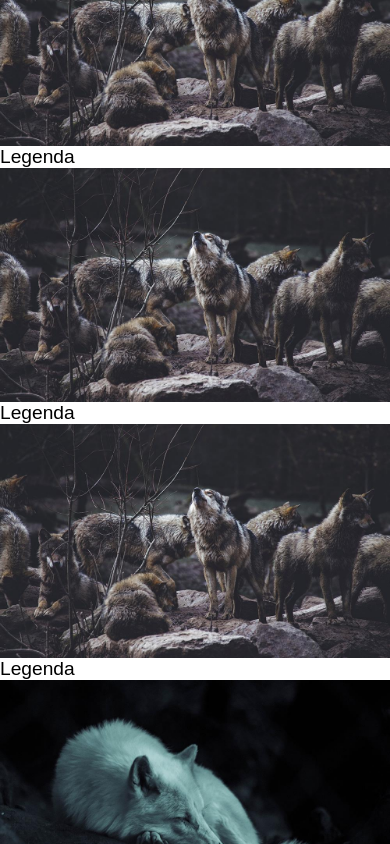
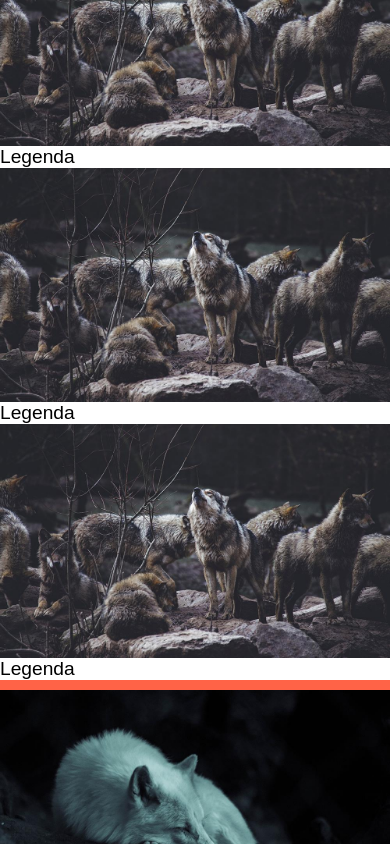
Before and after one commit to nycolexavier/grid-e-flexbox, a plain HTML site: page index.html in a window 390 px wide. Shown: the part 3629-4473 px from the top of the page. Drawn offline with Linux system fonts and the light colour scheme.

Commit message:
➕ readme.md

```diff
--- a/style.css
+++ b/style.css
@@ -74,17 +74,17 @@ grid1 {
     grid-gap: 20px;
 }
 
-.grid > div:nth-child(n + 4) {
+.grid1 > div:nth-child(n + 4) {
     display: grid;
     grid-template-columns: 1fr 1fr;
     grid-gap: 10px;
     align-items: center;
 }
 
-.grid > div.anuncio {
+.grid1 > div.anuncio {
     grid-column: 1;
     grid-row: 2 / 5;
-    border-bottom: 10px solid tomato;
+    border-top: 10px solid tomato;
     display: block;
 }
 
@@ -92,10 +92,10 @@ grid1 {
     .grid1 {
         grid-template-columns: repeat(2, 1fr);
     }
-    .grid > div:nth-child(n + 4) {
+    .grid1 > div:nth-child(n + 4) {
         display: block;
     }
-    .grid > div.anuncio {
+    .grid1 > div.anuncio {
         grid-column: auto;
         grid-row: auto;
         order: -1;
```
Also changed, not shown: index.html (+12 -9 lines).
